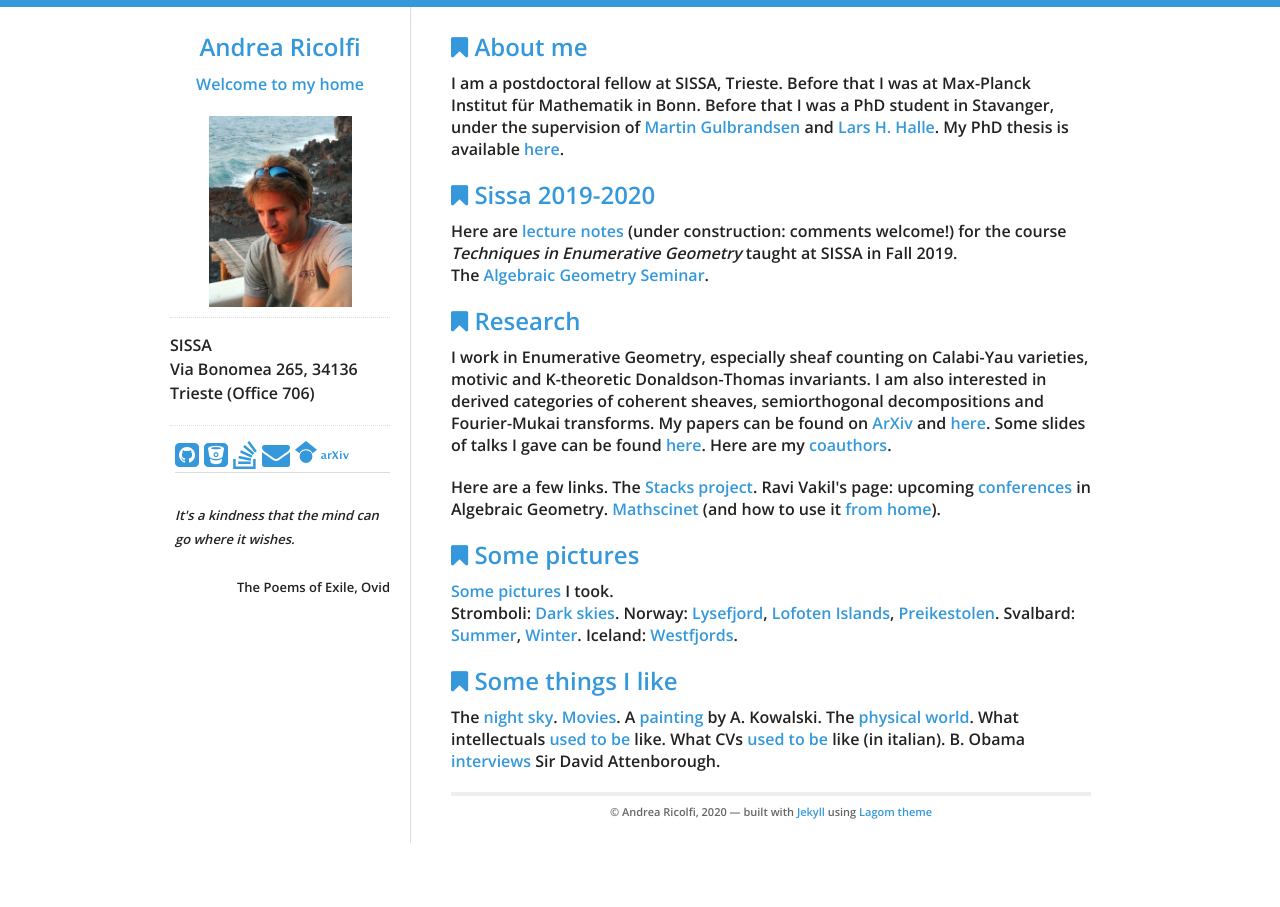
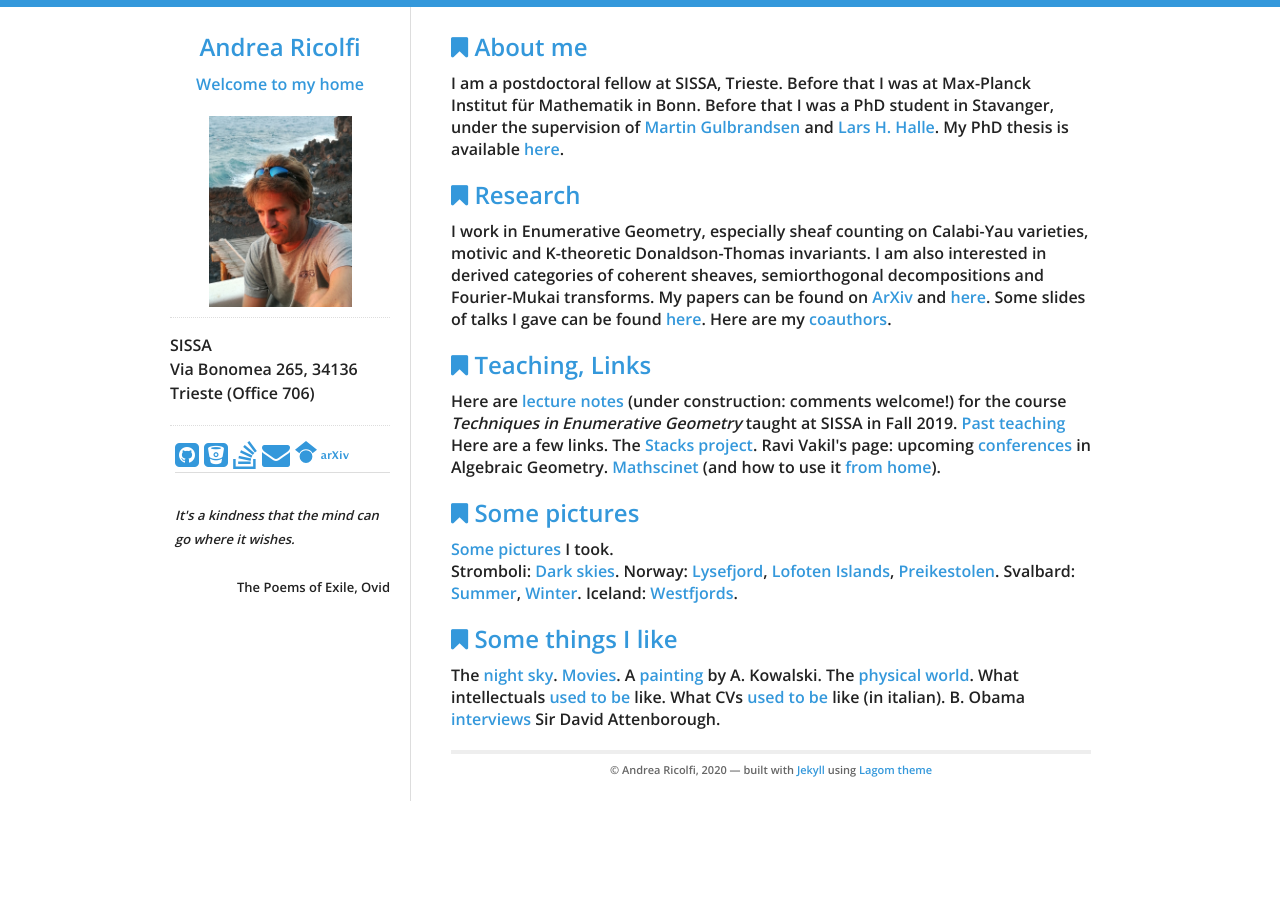
Before and after one commit to atricolfi/atricolfi.github.io, a Jekyll site: the page built from index.html, in a window 1280 px wide. Built offline with Jekyll 4.4.1, drawn with Linux system fonts in a browser that asks for light colours.

Commit message:
Update index.html

```diff
--- a/index.html
+++ b/index.html
@@ -11,15 +11,6 @@ under the supervision of <a href="http://www.ux.uis.no/%7Emartingg/">Martin Gulb
 <a href="http://www.math.ku.dk/english/about/news/halle/"> Lars H. Halle</a>. My PhD thesis is available <a href="phd-thesis.pdf">here</a>.
 </p>
 
-  <div id="home">
-  <h2><i class="fa fa-bookmark"></i> Sissa 2019-2020</h2>
- <p>
- Here are <a href="IntroEnumerativeGeometry.pdf">lecture notes</a> (under construction: comments welcome!) for the course <em>Techniques in Enumerative Geometry</em>
- taught at SISSA in Fall 2019.<br>
-
-The <a href="http://users.ictp.it/~arincon/AGS.html">Algebraic Geometry Seminar</a>.
- </p>
-
 <div id="home">
   <h2><i class="fa fa-bookmark"></i> Research</h2>
 <p>
@@ -29,10 +20,13 @@ My papers can be found on <a href="https://arxiv.org/search/?query=ricolfi&searc
 Some slides of talks I gave can be found <a href="Slides.html">here</a>. Here are my <a href="Coauthors.html">coauthors</a>.
 </p>
 
-<p>
+  <div id="home">
+  <h2><i class="fa fa-bookmark"></i> Teaching, Links</h2>
+ <p>
+ Here are <a href="IntroEnumerativeGeometry.pdf">lecture notes</a> (under construction: comments welcome!) for the course <em>Techniques in Enumerative Geometry</em>
+   taught at SISSA in Fall 2019. <a href="PastTeaching.html">Past teaching</a> <br>
 Here are a few links. The <a href="https://stacks.math.columbia.edu">Stacks project</a>. Ravi Vakil's page: upcoming <a href="http://math.stanford.edu/%7Evakil/conferences.html">conferences</a>
-in Algebraic Geometry.
-  <a href="https://mathscinet.ams.org/mathscinet/">Mathscinet</a> (and how to use it <a href="http://blogs.ams.org/beyondreviews/2015/04/28/using-mathscinet-at-home-or-on-the-road/#sthash.xjLiLLxn.dpbs">from home</a>).
+in Algebraic Geometry. <a href="https://mathscinet.ams.org/mathscinet/">Mathscinet</a> (and how to use it <a href="http://blogs.ams.org/beyondreviews/2015/04/28/using-mathscinet-at-home-or-on-the-road/#sthash.xjLiLLxn.dpbs">from home</a>).
 </p>
 
 <div id="home">
```
